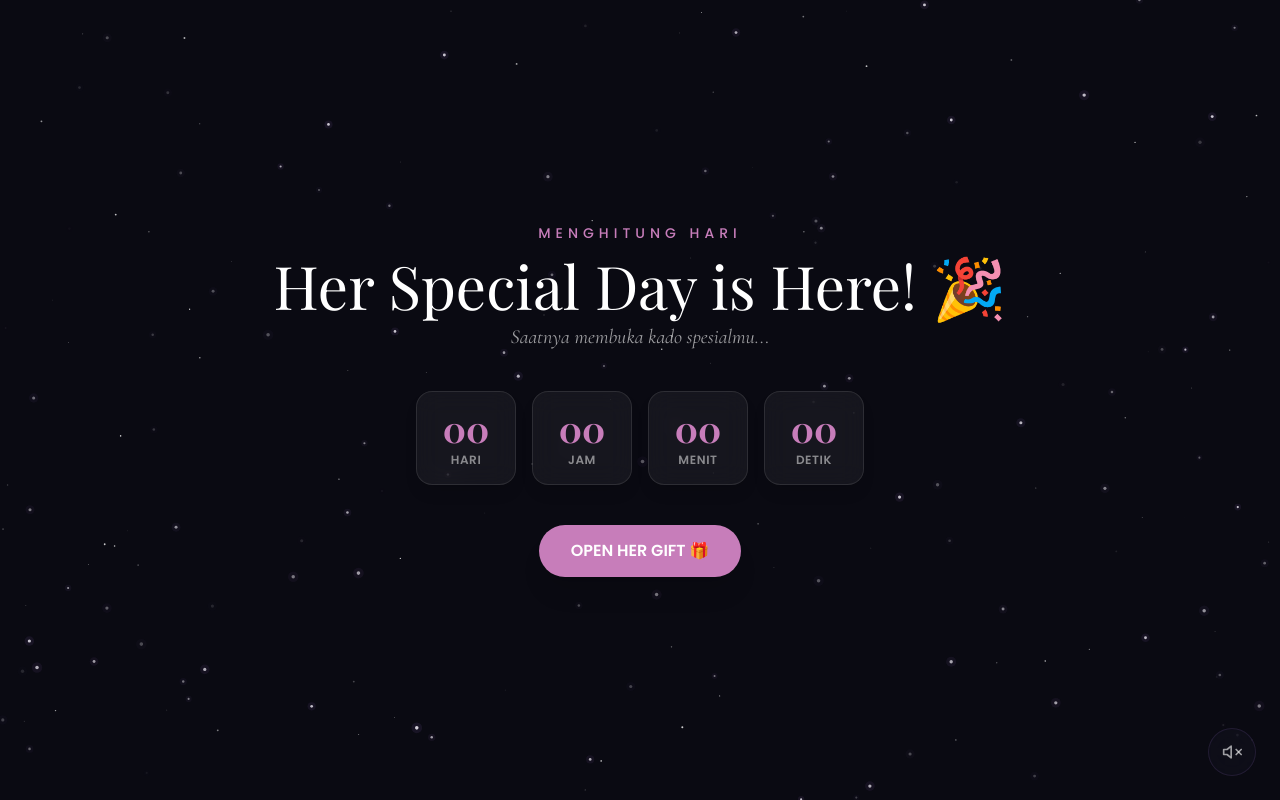
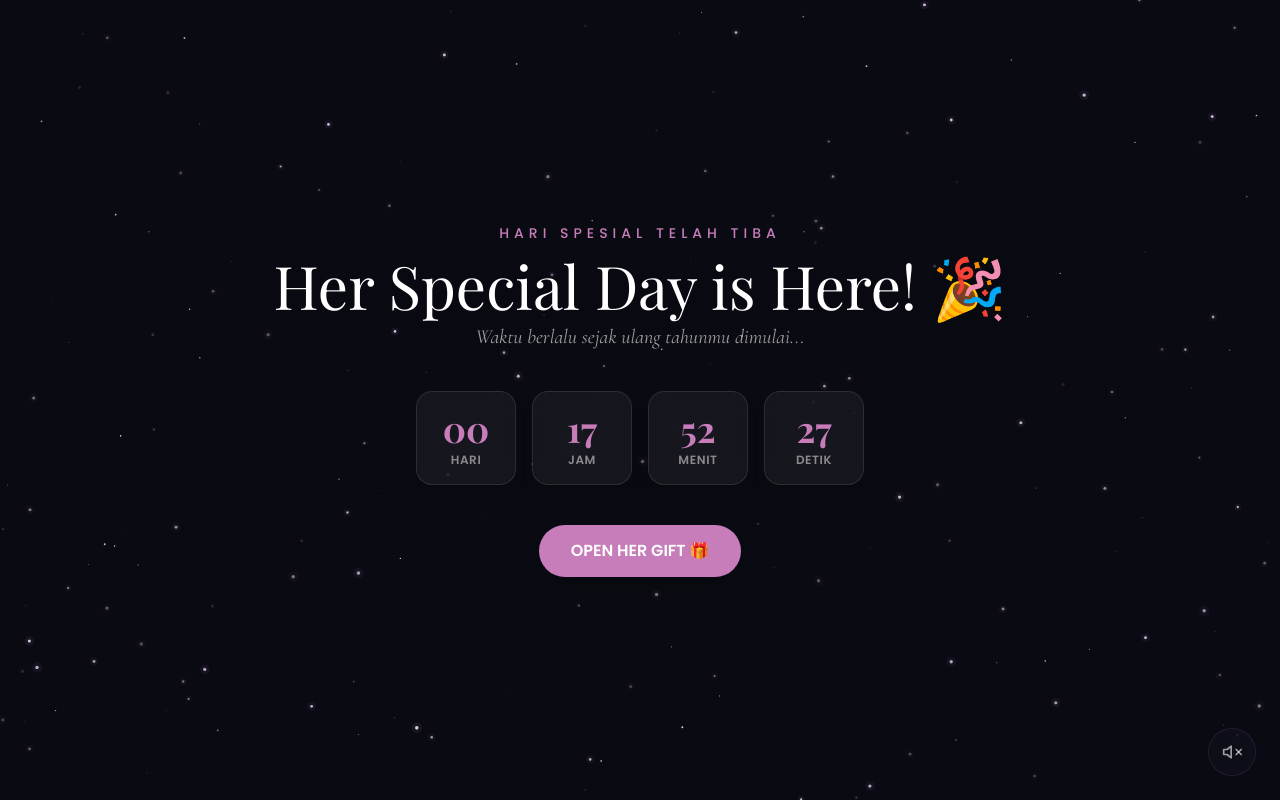
Before and after one commit to Fahmi11111/happy-birthdayy, a React (Vite) app: page / in a window 1280 px wide. Built offline with nearby package versions, Linux system fonts and the light colour scheme; the HTML template or start-up script is replaced by a standard one; a web font is replaced by a local one.

Commit message:
Countdown.tsx

```diff
--- a/src/components/birthday/Countdown.tsx
+++ b/src/components/birthday/Countdown.tsx
@@ -6,20 +6,16 @@ interface CountdownProps {
 }
 
 export default function Countdown({ onNext }: CountdownProps) {
-  const [timeLeft, setTimeLeft] = useState({
+  const [elapsedTime, setElapsedTime] = useState({
     days: 0,
     hours: 0,
     minutes: 0,
     seconds: 0,
   });
-  const [isUnlocked, setIsUnlocked] = useState(false);
 
   useEffect(() => {
-    // SET TANGGAL ULANG TAHUN DI SINI (Contoh: Jam 00:00 hari ini)
-    // Karena sudah lewat jam 12 malam, kita set target ke waktu yang sudah lewat
+    // Patokan: Jam 00:00:00 Hari Ini (Jam 12 Malam Tadi)
     const now = new Date();
-
-    // Target adalah jam 00:00:00 hari ini
     const targetDate = new Date(
       now.getFullYear(),
       now.getMonth(),
@@ -31,20 +27,16 @@ export default function Countdown({ onNext }: CountdownProps) {
 
     const updateTimer = () => {
       const currentTime = new Date().getTime();
-      const difference = targetDate.getTime() - currentTime;
+      // HITUNG MAJU: Selisih waktu sekarang dikurangi jam 12 malam tadi
+      const difference = currentTime - targetDate.getTime();
 
-      // Jika waktu target SUDAH LEWAT (Sudah masuk hari H / lewat jam 12 malam)
-      if (difference <= 0) {
-        setTimeLeft({ days: 0, hours: 0, minutes: 0, seconds: 0 });
-        setIsUnlocked(true); // Otomatis aktifkan tombol
-      } else {
+      if (difference >= 0) {
         const d = Math.floor(difference / (1000 * 60 * 60 * 24));
         const h = Math.floor((difference % (1000 * 60 * 60 * 24)) / (1000 * 60 * 60));
         const m = Math.floor((difference % (1000 * 60 * 60)) / (1000 * 60));
         const s = Math.floor((difference % (1000 * 60)) / 1000);
 
-        setTimeLeft({ days: d, hours: h, minutes: m, seconds: s });
-        setIsUnlocked(false);
+        setElapsedTime({ days: d, hours: h, minutes: m, seconds: s });
       }
     };
 
@@ -69,17 +61,17 @@ export default function Countdown({ onNext }: CountdownProps) {
         animate={{ y: 0, opacity: 1 }}
         transition={{ delay: 0.2 }}
       >
-        MENGHITUNG HARI
+        HARI SPESIAL TELAH TIBA
       </motion.p>
 
       {/* Main Title */}
       <motion.h1
-        className="font-display text-3xl sm:text-5xl md:text-6xl text-white font-light mb-2 leading-tight"
+        className="font-display text-3xl sm:text-5xl md:text-6xl text-white font-light mb-2 leading-tight drop-shadow-lg"
         initial={{ y: 20, opacity: 0 }}
         animate={{ y: 0, opacity: 1 }}
         transition={{ delay: 0.4 }}
       >
-        {isUnlocked ? "Her Special Day is Here! 🎉" : "Her Special Day is Coming"}
+        Her Special Day is Here! 🎉
       </motion.h1>
 
       <motion.p
@@ -88,10 +80,10 @@ export default function Countdown({ onNext }: CountdownProps) {
         animate={{ y: 0, opacity: 1 }}
         transition={{ delay: 0.5 }}
       >
-        {isUnlocked ? "Saatnya membuka kado spesialmu..." : "Sesuatu yang indah sedang menunggumu"}
+        Waktu berlalu sejak ulang tahunmu dimulai...
       </motion.p>
 
-      {/* Timer Cards */}
+      {/* Timer Cards (Bertambah Tiap Detik) */}
       <motion.div
         className="grid grid-cols-4 gap-2 sm:gap-4 max-w-md w-full mb-10"
         initial={{ scale: 0.9, opacity: 0 }}
@@ -99,10 +91,10 @@ export default function Countdown({ onNext }: CountdownProps) {
         transition={{ delay: 0.6 }}
       >
         {[
-          { label: "HARI", value: timeLeft.days },
-          { label: "JAM", value: timeLeft.hours },
-          { label: "MENIT", value: timeLeft.minutes },
-          { label: "DETIK", value: timeLeft.seconds },
+          { label: "HARI", value: elapsedTime.days },
+          { label: "JAM", value: elapsedTime.hours },
+          { label: "MENIT", value: elapsedTime.minutes },
+          { label: "DETIK", value: elapsedTime.seconds },
         ].map((item, index) => (
           <div
             key={index}
@@ -118,7 +110,7 @@ export default function Countdown({ onNext }: CountdownProps) {
         ))}
       </motion.div>
 
-      {/* Action Button */}
+      {/* Action Button (Langsung Aktif & Menyala) */}
       <motion.div
         initial={{ y: 20, opacity: 0 }}
         animate={{ y: 0, opacity: 1 }}
@@ -126,11 +118,7 @@ export default function Countdown({ onNext }: CountdownProps) {
       >
         <button
           onClick={onNext}
-          className={`px-8 py-3.5 rounded-full font-bold text-sm sm:text-base transition-all duration-300 shadow-xl ${
-            isUnlocked
-              ? "bg-[var(--pink-main,#f472b6)] text-white hover:scale-105 active:scale-95 cursor-pointer shadow-[0_0_25px_rgba(244,114,182,0.5)]"
-              : "bg-white/20 text-white/40 cursor-not-allowed"
-          }`}
+          className="px-8 py-3.5 rounded-full font-bold text-sm sm:text-base transition-all duration-300 shadow-xl bg-[var(--pink-main,#f472b6)] text-white hover:scale-105 active:scale-95 cursor-pointer shadow-[0_0_25px_rgba(244,114,182,0.5)]"
         >
           OPEN HER GIFT 🎁
         </button>
```
